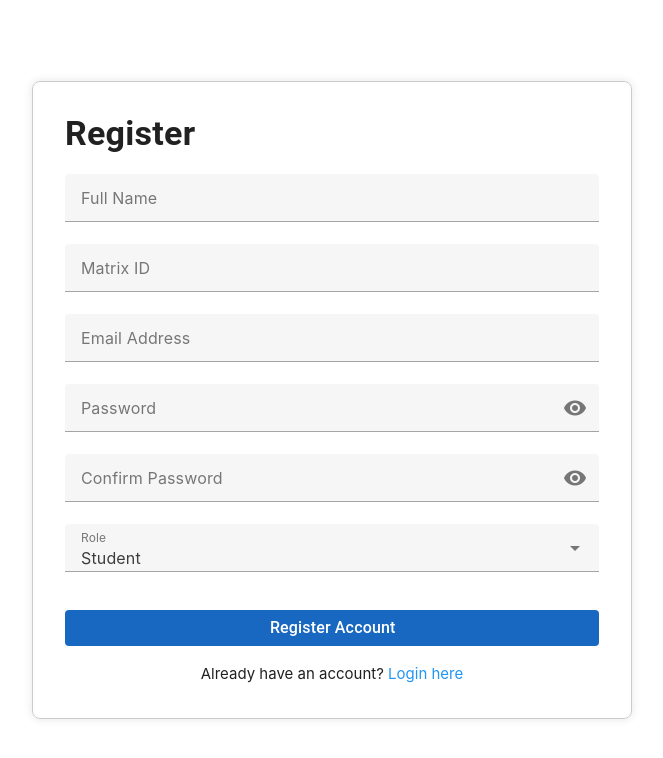
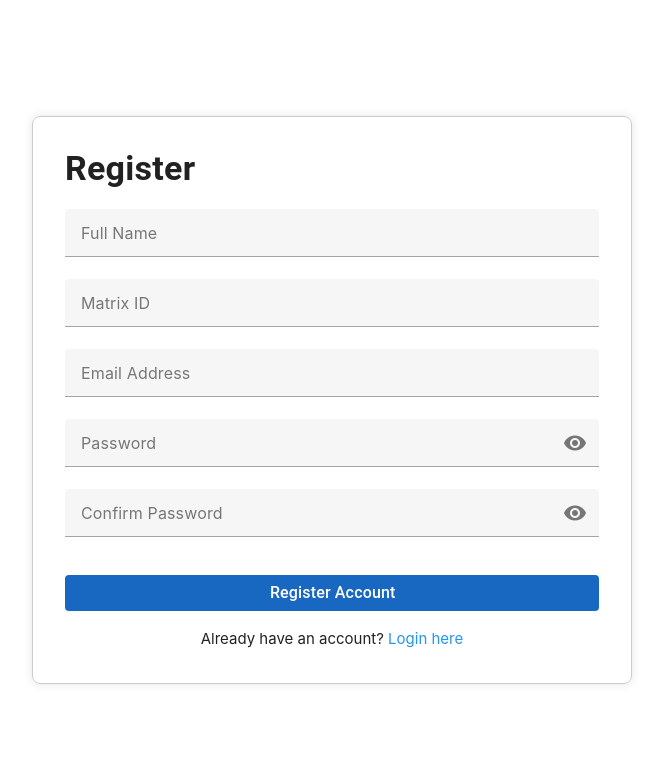
Before and after one commit to CXinCheng/Request-Management-System, a Vue app in the folder client/: page /register in a window 1280 px wide. Shown: the top 758 px of the page, without its empty margins (308-971 px from the left). Built offline with nearby package versions, Linux system fonts and the light colour scheme.

Commit message:
feat: remove role selection in registration form

```diff
--- a/client/src/components/forms/UserForm.vue
+++ b/client/src/components/forms/UserForm.vue
@@ -58,13 +58,13 @@
         @click:append-inner="showConfirmPasswordIcon = !showConfirmPasswordIcon"
         v-model="confirmPassword"
       ></v-text-field>
-      <v-select
+      <!-- <v-select
         label="Role"
         density="comfortable"
         v-model="formData.role"
         :items="roleItems"
         :rules="[() => !!formData.role || 'Role is required']"
-      ></v-select>
+      ></v-select> -->
       <slot name="messages"></slot>
       <slot name="actions"></slot>
     </form>
@@ -88,10 +88,10 @@
       type: Boolean,
       default: true
     },
-    roleItems: {
-      type: Array,
-      default: () => ['Student', 'Professor']
-    }
+    // roleItems: {
+    //   type: Array,
+    //   default: () => ['Student', 'Professor']
+    // }
   });
 
   const emit = defineEmits(['submit']);
--- a/client/src/modules/auth/views/RegisterView.vue
+++ b/client/src/modules/auth/views/RegisterView.vue
@@ -4,7 +4,6 @@
 
         <UserForm
             :initial-data="formData"
-            :role-items="['Student', 'Professor']"
             :show-confirm-password="true"
             @submit="handleRegister"
         >
```
